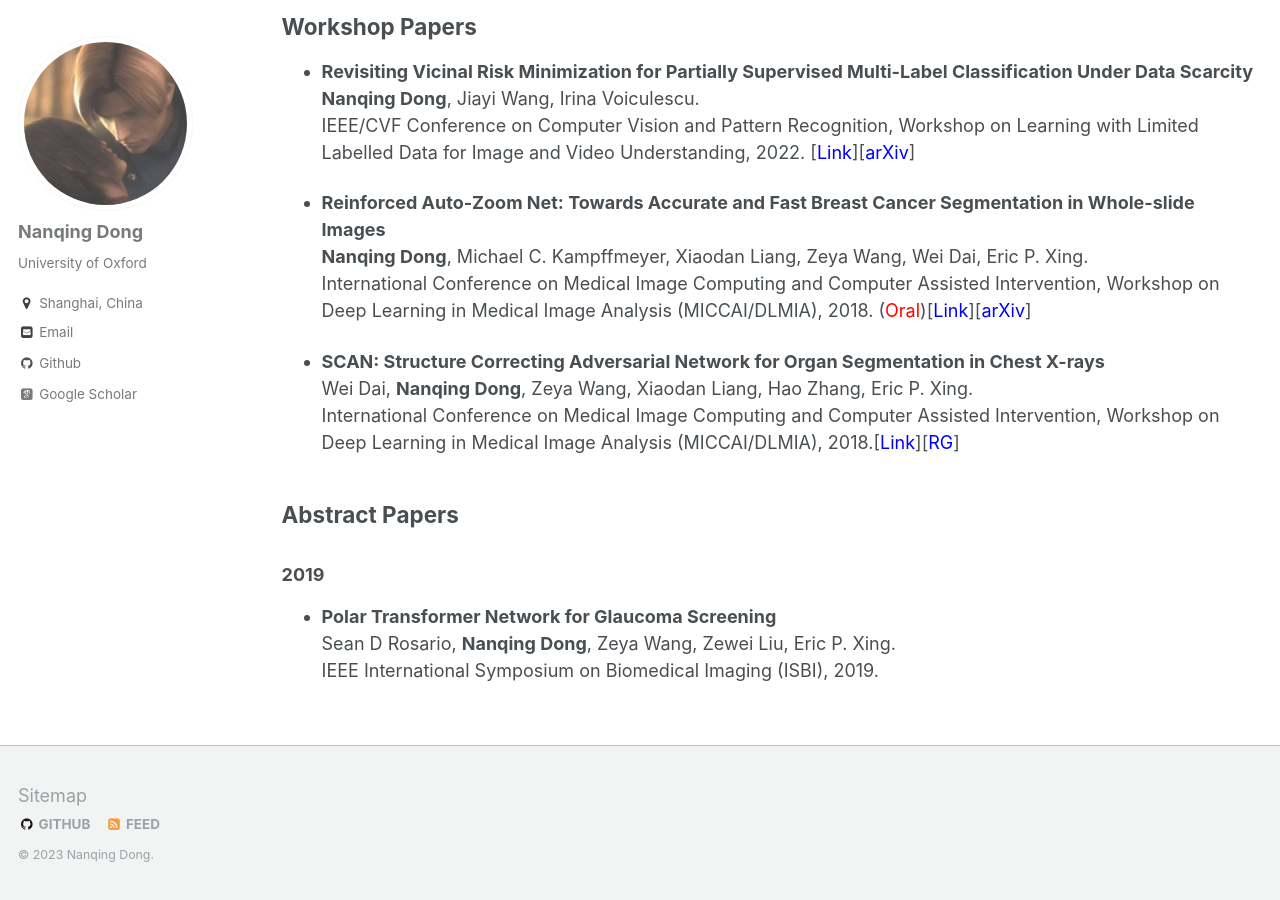
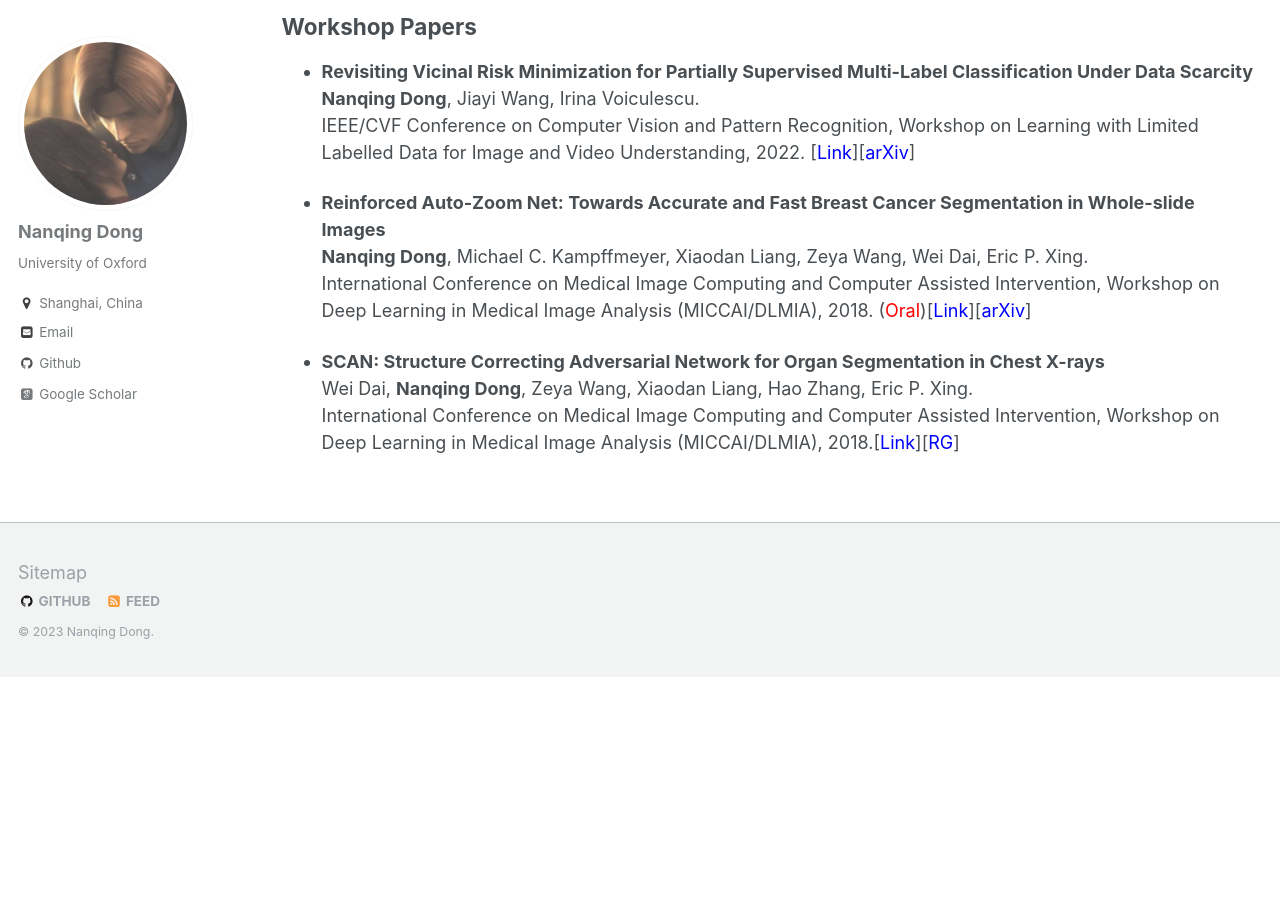
Before and after one commit to eveningdong/eveningdong.github.io, a Jekyll site: the page built from _pages/publications.md, in a window 1280 px wide and 900 px high, scrolled down 2851 px. Built offline with Jekyll 4.4.1, drawn with Linux system fonts in a browser that asks for light colours; some web fonts are replaced; after the commit the page ends 3528 px from its top, so only the background shows below that; some of the changed lines change nothing that is shown.

Commit message:
Update publications.md

```diff
--- a/_pages/publications.md
+++ b/_pages/publications.md
@@ -116,8 +116,12 @@ author_profile: true
   Wei Dai, **Nanqing Dong**, Zeya Wang, Xiaodan Liang, Hao Zhang, Eric P. Xing.
   International Conference on Medical Image Computing and Computer Assisted Intervention, Workshop on Deep Learning in Medical Image Analysis (MICCAI/DLMIA), 2018.[[<span style="color:blue">Link</span>]](https://link.springer.com/chapter/10.1007/978-3-030-00889-5_30)[[<span style="color:blue">RG</span>]](https://www.researchgate.net/publication/327749572_SCAN_Structure_Correcting_Adversarial_Network_for_Organ_Segmentation_in_Chest_X-Rays)
 
-## Abstract Papers
-### 2019
-* **Polar Transformer Network for Glaucoma Screening**
-  Sean D Rosario, **Nanqing Dong**, Zeya Wang, Zewei Liu, Eric P. Xing.
-  IEEE International Symposium on Biomedical Imaging (ISBI), 2019.
+[//]: # (## Abstract Papers)
+
+[//]: # (### 2019)
+
+[//]: # (* **Polar Transformer Network for Glaucoma Screening**  )
+
+[//]: # (  Sean D Rosario, **Nanqing Dong**, Zeya Wang, Zewei Liu, Eric P. Xing.  )
+
+[//]: # (  IEEE International Symposium on Biomedical Imaging &#40;ISBI&#41;, 2019.)
```
